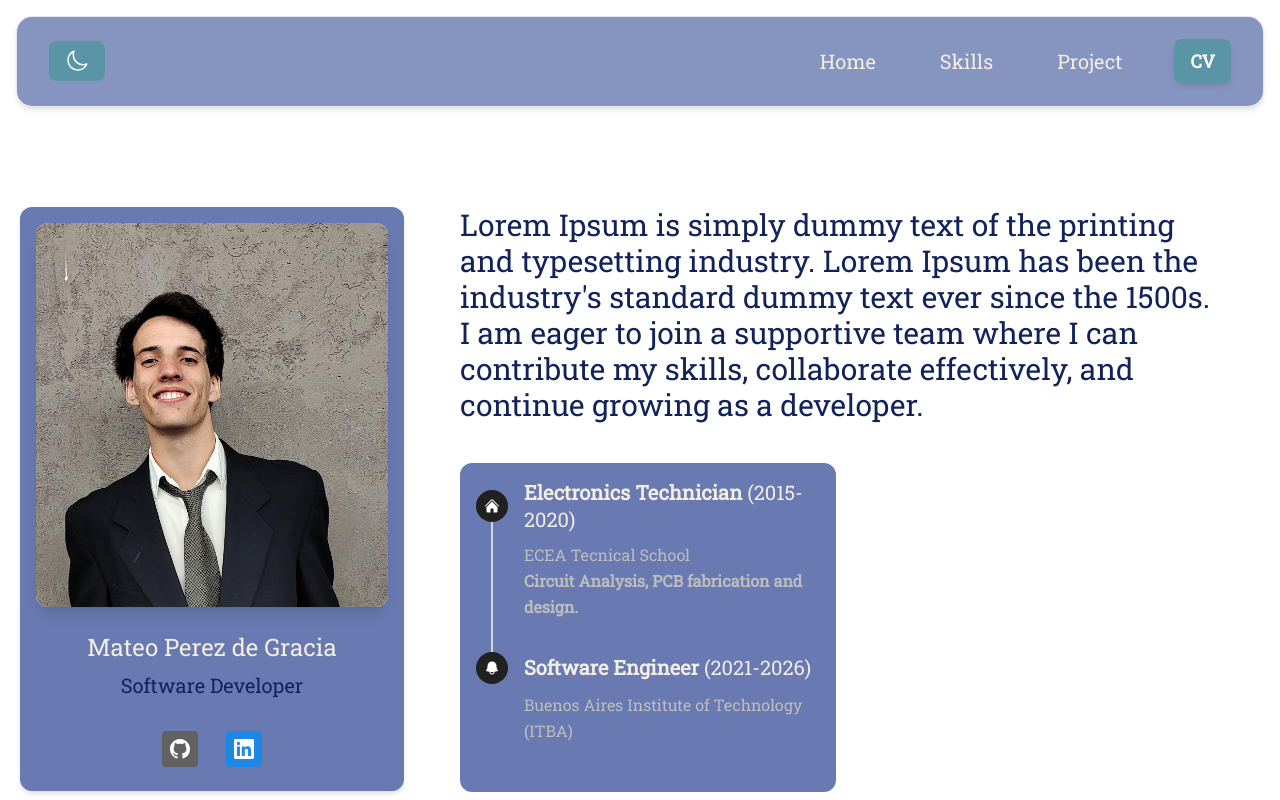
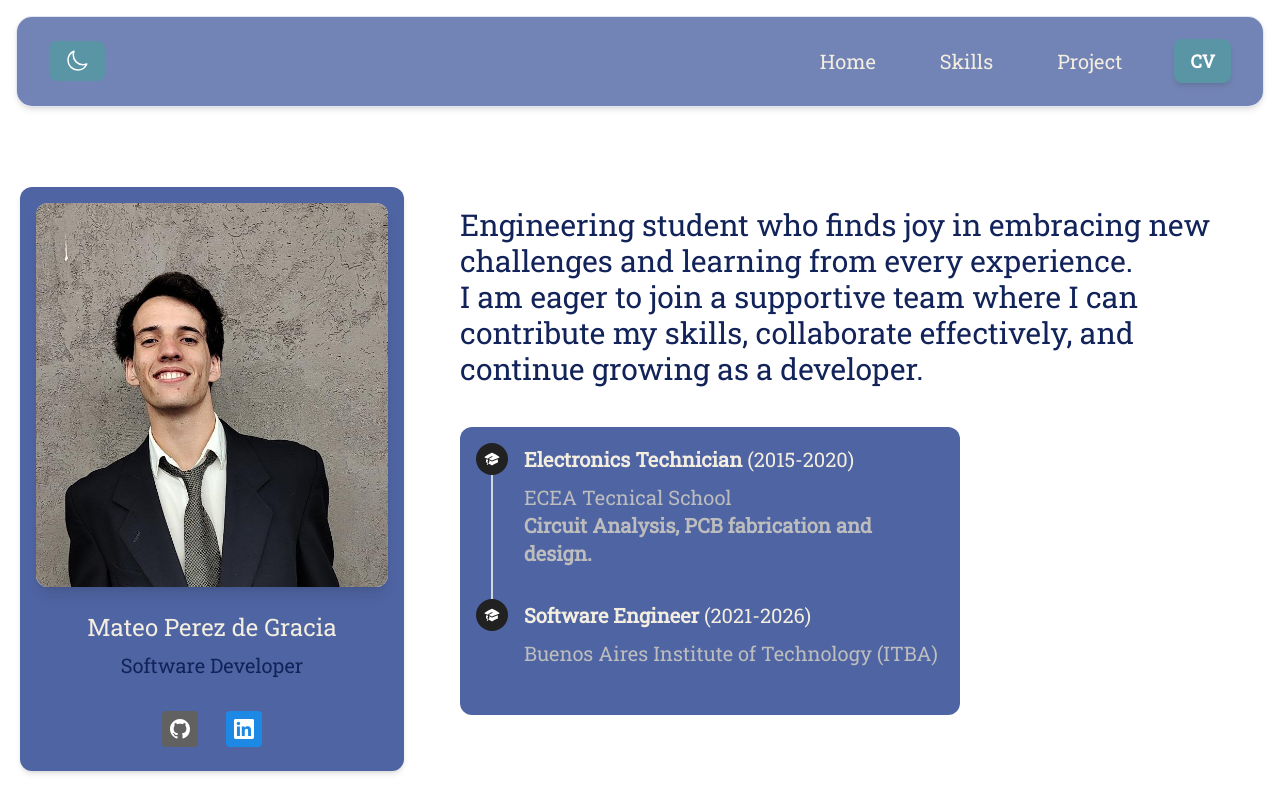
Before and after one commit to mperezdegracia/portfolio-tailwind, a Next.js app: page / in a window 1280 px wide. Shown: the top 800 px of the page. Built offline with nearby package versions, Linux system fonts and the light colour scheme.

Commit message:
first live version

```diff
--- a/app/components/education.js
+++ b/app/components/education.js
@@ -13,20 +13,25 @@ import { education } from "../data/educationData";
 export function TimelineWithIcon() {
   const data = education;
   return (
-      <div className="lg:w-[50%] sm:min-w-none md:min-w-none bg-primary_light dark:bg-secondary rounded-xl p-4 ">
+    <div className="max-w-[500px] sm:min-w-none md:min-w-none bg-primary_light dark:bg-secondary rounded-xl p-4 ">
       <Timeline>
         <TimelineItem>
           <TimelineConnector />
           <TimelineHeader>
             <TimelineIcon className="p-2">
-                <HomeIcon className="h-4 w-4" />
+              <svg xmlns="http://www.w3.org/2000/svg" viewBox="0 0 24 24" fill="currentColor" class="w-4 h-4">
+                <path d="M11.7 2.805a.75.75 0 01.6 0A60.65 60.65 0 0122.83 8.72a.75.75 0 01-.231 1.337 49.949 49.949 0 00-9.902 3.912l-.003.002-.34.18a.75.75 0 01-.707 0A50.009 50.009 0 007.5 12.174v-.224c0-.131.067-.248.172-.311a54.614 54.614 0 014.653-2.52.75.75 0 00-.65-1.352 56.129 56.129 0 00-4.78 2.589 1.858 1.858 0 00-.859 1.228 49.803 49.803 0 00-4.634-1.527.75.75 0 01-.231-1.337A60.653 60.653 0 0111.7 2.805z" />
+                <path d="M13.06 15.473a48.45 48.45 0 017.666-3.282c.134 1.414.22 2.843.255 4.285a.75.75 0 01-.46.71 47.878 47.878 0 00-8.105 4.342.75.75 0 01-.832 0 47.877 47.877 0 00-8.104-4.342.75.75 0 01-.461-.71c.035-1.442.121-2.87.255-4.286A48.4 48.4 0 016 13.18v1.27a1.5 1.5 0 00-.14 2.508c-.09.38-.222.753-.397 1.11.452.213.901.434 1.346.661a6.729 6.729 0 00.551-1.608 1.5 1.5 0 00.14-2.67v-.645a48.549 48.549 0 013.44 1.668 2.25 2.25 0 002.12 0z" />
+                <path d="M4.462 19.462c.42-.419.753-.89 1-1.394.453.213.902.434 1.347.661a6.743 6.743 0 01-1.286 1.794.75.75 0 11-1.06-1.06z" />
+              </svg>
+
             </TimelineIcon>
-              <Typography variant="h5" className="text-contrast font-bold font-primary" >
+            <Typography className="sm:text-sm md:text-md lg:text-xl text-contrast font-bold font-primary" >
               {data.title_hs} <span className="font-medium">{data.duration_hs}</span>
             </Typography>
           </TimelineHeader>
           <TimelineBody className="pb-8">
-              <Typography  className="font-normal text-gray-400 font-primary">
+            <Typography className="sm:text-sm md:text-md lg:text-xl font-normal text-gray-400 font-primary">
               {data.institution_hs}
               <br></br>
               <strong className="font-bold">{data.description_hs}</strong>
@@ -37,14 +42,18 @@ import { education } from "../data/educationData";
         <TimelineItem>
           <TimelineHeader>
             <TimelineIcon className="p-2">
-                <BellIcon className="h-4 w-4" />
+              <svg xmlns="http://www.w3.org/2000/svg" viewBox="0 0 24 24" fill="currentColor" class="w-4 h-4">
+                <path d="M11.7 2.805a.75.75 0 01.6 0A60.65 60.65 0 0122.83 8.72a.75.75 0 01-.231 1.337 49.949 49.949 0 00-9.902 3.912l-.003.002-.34.18a.75.75 0 01-.707 0A50.009 50.009 0 007.5 12.174v-.224c0-.131.067-.248.172-.311a54.614 54.614 0 014.653-2.52.75.75 0 00-.65-1.352 56.129 56.129 0 00-4.78 2.589 1.858 1.858 0 00-.859 1.228 49.803 49.803 0 00-4.634-1.527.75.75 0 01-.231-1.337A60.653 60.653 0 0111.7 2.805z" />
+                <path d="M13.06 15.473a48.45 48.45 0 017.666-3.282c.134 1.414.22 2.843.255 4.285a.75.75 0 01-.46.71 47.878 47.878 0 00-8.105 4.342.75.75 0 01-.832 0 47.877 47.877 0 00-8.104-4.342.75.75 0 01-.461-.71c.035-1.442.121-2.87.255-4.286A48.4 48.4 0 016 13.18v1.27a1.5 1.5 0 00-.14 2.508c-.09.38-.222.753-.397 1.11.452.213.901.434 1.346.661a6.729 6.729 0 00.551-1.608 1.5 1.5 0 00.14-2.67v-.645a48.549 48.549 0 013.44 1.668 2.25 2.25 0 002.12 0z" />
+                <path d="M4.462 19.462c.42-.419.753-.89 1-1.394.453.213.902.434 1.347.661a6.743 6.743 0 01-1.286 1.794.75.75 0 11-1.06-1.06z" />
+              </svg>
             </TimelineIcon>
-              <Typography variant="h5" className="text-contrast font-bold font-primary " >
+            <Typography variant="h5" className= "sm:text-sm md:text-md lg:text-xl text-contrast font-bold font-primary " >
               {data.title_uni}  <span className="font-medium">{data.duration_uni}</span>
             </Typography>
           </TimelineHeader>
           <TimelineBody className="pb-8">
-              <Typography  className="font-normal text-gray-400 font-primary">
+            <Typography className="sm:text-sm md:text-md lg:text-xl font-normal text-gray-400 font-primary">
               {data.institution_uni}
             </Typography>
           </TimelineBody>
--- a/app/components/home.js
+++ b/app/components/home.js
@@ -84,7 +84,7 @@ export function ProfileCard({ data }) {
 export default function Presentation() {
   const home_data = homeData;
   return (
-    <div className=" md:flex justify-center items-center pt-10 min-h-full mb-10">
+    <div className=" md:flex justify-center  pt-10 md:max-h-[700px] mb-10">
       <ProfileCard data={home_data}></ProfileCard>
       <div className="md:mx-3 mx-auto lg:w-2/3 items-center py-5 px-10">
         <Typography className="text-secondary_light  dark:text-contrast font-light font-primary lg:w-auto lg:text-3xl md:text-xl ">
--- a/app/components/navbar.js
+++ b/app/components/navbar.js
@@ -38,7 +38,7 @@ export function StickyNavbar({ toggleDarkMode, darkMode }) {
     const section = document.getElementById(sectionId);
     if (section) {
       // Calculate the target scroll position, accounting for the navbar height
-      const scrollPosition = section.offsetTop - navbarHeight;
+      const scrollPosition = section.offsetTop - navbarHeight - 20; // random el 20 pero messirve
       window.scrollTo({
         top: scrollPosition,
         behavior: "smooth",
@@ -102,12 +102,16 @@ export function StickyNavbar({ toggleDarkMode, darkMode }) {
         </button>
         <div className="flex items-center gap-4">
           <div className="mr-4 hidden lg:block">{navList}</div>
+          <a href="https://www.linkedin.com/in/mperezdegracia/">
+
             <Button
               size="sm"
               className="hidden bg-opacity-100 lg:inline-block bg-tertiary"
             >
               <span className="font-primary text-lg">{data.buttonText}</span>
             </Button>
+
+          </a>
           <IconButton
             variant="text"
             className="ml-auto h-6 w-6 text-inherit hover:bg-transparent focus:bg-transparent active:bg-transparent lg:hidden"
@@ -149,9 +153,13 @@ export function StickyNavbar({ toggleDarkMode, darkMode }) {
       </div>
       <Collapse open={openNav}>
         {navList}
+        <a href="https://www.linkedin.com/in/mperezdegracia/">
           <Button size="md" fullWidth className="mb-2 bg-tertiary">
             <span className="font-primary text-lg">{data.buttonText}</span>
           </Button>
+
+        </a>
+
       </Collapse>
     </Navbar>
   );
--- a/app/data/homeData.js
+++ b/app/data/homeData.js
@@ -1,7 +1,7 @@
 export const homeData = {
     name: "Mateo Perez de Gracia",
     title: "Software Developer",
-    description_1: " Lorem Ipsum is simply dummy text of the printing and typesetting industry. Lorem Ipsum has been the industry's standard dummy text ever since the 1500s.",
+    description_1: " Engineering student who finds joy in embracing new challenges and learning from every experience.",
     description_2: "I am eager to join a supportive team where I can contribute my skills, collaborate effectively, and continue growing as a developer.",
     linkedin: 'https://www.linkedin.com/in/mateo-p%C3%A9rez-de-gracia-762017202/',
     github: 'https://github.com/mperezdegracia'
--- a/app/data/navbarData.js
+++ b/app/data/navbarData.js
@@ -1,6 +1,7 @@
 export const navbarData = {
     title: "Mateo",
     buttonText: "CV",
+    buttonLink: "https://www.linkedin.com/in/mperezdegracia/",
     bar_link1:"Home",
     bar_link2:"Education",
     bar_link3:"Skills",
--- a/app/data/projectsData.js
+++ b/app/data/projectsData.js
@@ -3,21 +3,7 @@ export const projects_data = [{
     description: 'Made a Kernel based on Pure64 with basic functionality. Terminal, Register Capture, etc.',
     img: '',
     skills: ['docker', 'C'],
-    link:'https://github.com/mperezdegracia/Pure64-Kernel-TPE'
-},
-{
-    title: '',
-    description: '',
-    img: '',
-    skills: [],
-    link:''
-},
-{
-    title: '',
-    description: '',
-    img: '',
-    skills: [],
-    link:''
-},
+    link: 'https://github.com/mperezdegracia/Pure64-Kernel-TPE'
+}
 
 ]
--- a/tailwind.config.js
+++ b/tailwind.config.js
@@ -21,7 +21,7 @@ module.exports = withMT( {
       },
       colors: {
         'primary': '#020520',
-        'primary_light': '#687ab1',
+        'primary_light': '#4f64a3',
         'secondary':'#08143b',
         'tertiary': '#5995a4',
         'contrast': '#f4eee0',
```
Lines whose indentation alone changed are shown as unchanged.
